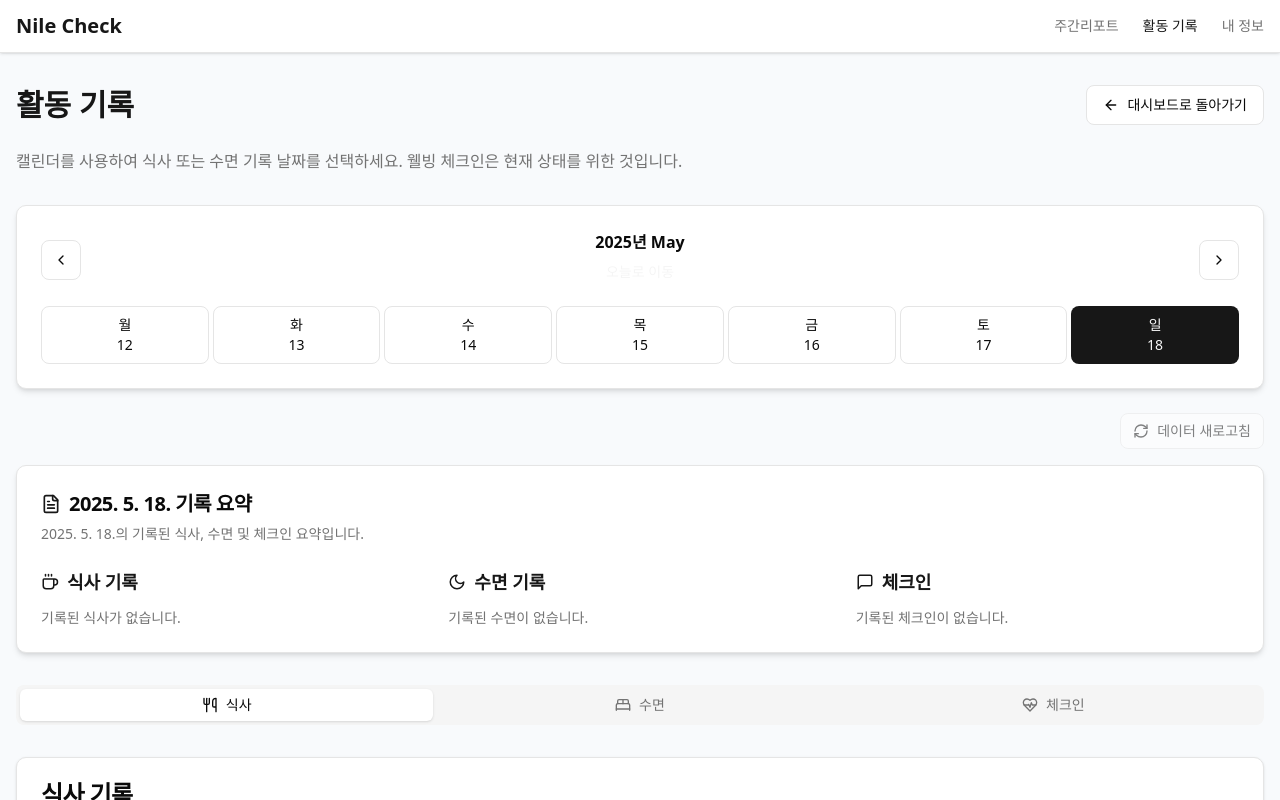
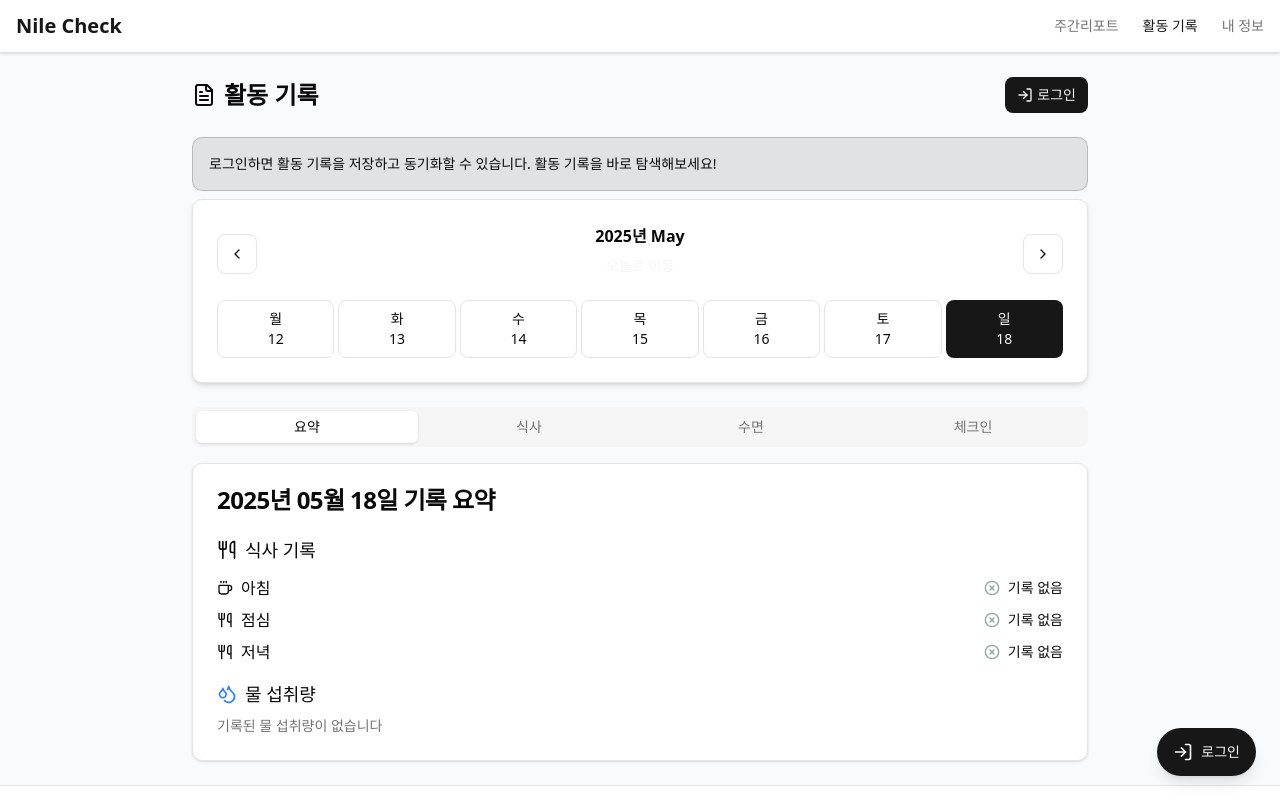
Before and after one commit to linchpin1104/nilecheck, a Next.js app in the folder nile_check_app/: page /log-activity in a window 1280 px wide. Built offline with nearby package versions, Linux system fonts and the light colour scheme.

Commit message:
Fix ESLint errors and build issues: - Remove unused icon imports - Fix type error in WeeklyCalendar prop - Fix null handling in floating login button

```diff
--- a/nile_check_app/app/(app)/log-activity/page.tsx
+++ b/nile_check_app/app/(app)/log-activity/page.tsx
@@ -3,7 +3,7 @@
 import { useState, useEffect } from "react";
 import { Tabs, TabsContent, TabsList, TabsTrigger } from "@/components/ui/tabs";
 import { Card, CardContent, CardHeader, CardTitle, CardDescription } from "@/components/ui/card";
-import { Utensils, BedDouble, HeartPulse, Droplets, Check, X, Moon, MessageSquare, Smile, Coffee, FileText, ArrowLeft, Users2, Edit, Save, RefreshCw } from "lucide-react";
+import { Utensils, HeartPulse, Droplets, Check, X, Moon, FileText, Edit, Save, RefreshCw, LogIn } from "lucide-react";
 import { Button } from "@/components/ui/button";
 import { Label } from "@/components/ui/label";
 import { Checkbox } from "@/components/ui/checkbox";
@@ -20,6 +20,8 @@ import { useAuthStore } from "@/lib/auth";
 import { useToast } from "@/hooks/use-toast";
 import { WaterIntake } from "@/components/ui/water-intake";
 import { ActivitySummary } from "@/components/activity-summary";
+import { FloatingLoginButton } from "@/components/ui/floating-login-button";
+import { Alert, AlertDescription } from "@/components/ui/alert";
 
 export default function LogActivityPage() {
   const {
@@ -35,6 +37,7 @@ export default function LogActivityPage() {
   const { currentUser: user, isAuthenticated } = useAuthStore();
   const { toast } = useToast();
   const [isRefreshing, setIsRefreshing] = useState(false);
+  const [showLoginPrompt, setShowLoginPrompt] = useState(false);
 
   // 페이지 진입 시 Firebase에서 데이터 동기화
   useEffect(() => {
@@ -49,6 +52,12 @@ export default function LogActivityPage() {
         }
         setIsRefreshing(false);
       });
+    } else {
+      // 로그인하지 않은 상태에서는 2초 후 로그인 프롬프트 표시
+      const timer = setTimeout(() => {
+        setShowLoginPrompt(true);
+      }, 2000);
+      return () => clearTimeout(timer);
     }
   }, [isAuthenticated, user, syncData]);
 
@@ -198,10 +207,12 @@ export default function LogActivityPage() {
 
   // Save sleep data
   const handleSaveSleep = async () => {
-    // Check authentication
-    if (!useAuthStore.getState().isAuthenticated) {
-      // Redirect to login page
-      window.location.href = `/login?callbackUrl=${encodeURIComponent(window.location.pathname)}`;
+    if (!isAuthenticated) {
+      toast({
+        title: "로그인이 필요합니다",
+        description: "수면 기록을 저장하려면 로그인해주세요.",
+        variant: "destructive"
+      });
       return;
     }
 
@@ -247,10 +258,12 @@ export default function LogActivityPage() {
 
   // Save checkin data
   const handleSaveCheckin = async () => {
-    // Check authentication
-    if (!useAuthStore.getState().isAuthenticated) {
-      // Redirect to login page
-      window.location.href = `/login?callbackUrl=${encodeURIComponent(window.location.pathname)}`;
+    if (!isAuthenticated) {
+      toast({
+        title: "로그인이 필요합니다",
+        description: "체크인 기록을 저장하려면 로그인해주세요.",
+        variant: "destructive"
+      });
       return;
     }
 
@@ -279,10 +292,12 @@ export default function LogActivityPage() {
 
   // Save meal data
   const handleSaveMeal = async () => {
-    // Check authentication
-    if (!useAuthStore.getState().isAuthenticated) {
-      // Redirect to login page
-      window.location.href = `/login?callbackUrl=${encodeURIComponent(window.location.pathname)}`;
+    if (!isAuthenticated) {
+      toast({
+        title: "로그인이 필요합니다",
+        description: "식사 기록을 저장하려면 로그인해주세요.",
+        variant: "destructive"
+      });
       return;
     }
 
@@ -453,213 +468,65 @@ export default function LogActivityPage() {
   };
 
   return (
-    <div className="container mx-auto py-8 px-4">
-      <div className="flex justify-between items-center mb-6">
-        <h1 className="text-3xl font-bold text-primary">활동 기록</h1>
-        <Button asChild variant="outline">
-          <Link href="/dashboard">
-            <ArrowLeft className="mr-2 h-4 w-4" />
-            대시보드로 돌아가기
+    <div className="container mx-auto py-6 max-w-4xl">
+      <div className="flex flex-col space-y-4">
+        <div className="flex justify-between items-center">
+          <h1 className="text-2xl font-bold inline-flex items-center gap-2">
+            <FileText className="h-6 w-6" />
+            <span>활동 기록</span>
+          </h1>
+
+          <div className="flex items-center gap-2">
+            {isAuthenticated ? (
+              <Button
+                variant="outline"
+                size="sm"
+                onClick={refreshData}
+                disabled={isRefreshing}
+              >
+                <RefreshCw className={`h-4 w-4 mr-2 ${isRefreshing ? 'animate-spin' : ''}`} />
+                새로고침
+              </Button>
+            ) : (
+              <Link href={`/login?callbackUrl=${encodeURIComponent('/log-activity')}`}>
+                <Button size="sm" className="inline-flex items-center gap-1">
+                  <LogIn className="h-4 w-4" />
+                  <span>로그인</span>
+                </Button>
               </Link>
-        </Button>
+            )}
+          </div>
         </div>
 
-      <div className="text-muted-foreground mb-8">
-        캘린더를 사용하여 식사 또는 수면 기록 날짜를 선택하세요. 웰빙 체크인은 현재 상태를 위한 것입니다.
-      </div>
+        {showLoginPrompt && !isAuthenticated && (
+          <Alert className="my-2 bg-primary/10 border border-primary/20">
+            <AlertDescription>
+              로그인하면 활동 기록을 저장하고 동기화할 수 있습니다. 활동 기록을 바로 탐색해보세요!
+            </AlertDescription>
+          </Alert>
+        )}
 
-      {/* 날짜 선택 영역 - WeeklyCalendar 사용 */}
         <WeeklyCalendar
           selectedDate={selectedDate}
           onDateSelect={setSelectedDate}
         />
 
-      {/* 새로고침 버튼 추가 */}
-      <div className="flex justify-end mb-4">
-        <Button
-          variant="outline"
-          size="sm"
-          onClick={refreshData}
-          disabled={isRefreshing || !isAuthenticated}
-          className="flex items-center"
-        >
-          <RefreshCw className={`mr-2 h-4 w-4 ${isRefreshing ? 'animate-spin' : ''}`} />
-          {isRefreshing ? '동기화 중...' : '데이터 새로고침'}
-        </Button>
-      </div>
+        <Tabs defaultValue="summary" className="w-full">
+          <TabsList className="grid grid-cols-4 mb-4">
+            <TabsTrigger value="summary">요약</TabsTrigger>
+            <TabsTrigger value="meals">식사</TabsTrigger>
+            <TabsTrigger value="sleep">수면</TabsTrigger>
+            <TabsTrigger value="checkin">체크인</TabsTrigger>
+          </TabsList>
 
-      {/* 일일 요약 카드 */}
-      <Card className="mb-8 shadow-md">
-        <CardHeader>
-          <CardTitle className="flex items-center gap-2 text-xl">
-            <FileText className="text-primary h-5 w-5" />
-            {format(selectedDate, "yyyy. M. d.")} 기록 요약
-          </CardTitle>
-          <CardDescription>
-            {format(selectedDate, "yyyy. M. d.")}의 기록된 식사, 수면 및 체크인 요약입니다.
-          </CardDescription>
-        </CardHeader>
-        <CardContent>
-          {isFutureDate(selectedDate) ? (
-            <p className="text-center text-muted-foreground py-6">미래 날짜에는 데이터가 없습니다.</p>
-          ) : (
-            <div className="grid grid-cols-1 lg:grid-cols-3 gap-6">
-              <div className="space-y-3">
-                <h4 className="text-lg font-semibold text-primary flex items-center gap-2">
-                  <Coffee size={18}/> 식사 기록
-                </h4>
-                <div className="space-y-2">
-                  {dateRecord.meals.length > 0 ? (
-                    dateRecord.meals.map((meal) => (
-                      <div key={meal.id} className="p-3 border rounded-lg bg-background hover:shadow-md transition-shadow">
-                        <div className="flex items-center justify-between mb-1">
-                          <span className="font-semibold text-sm">
-                            {meal.type === 'breakfast' ? '아침' :
-                             meal.type === 'lunch' ? '점심' :
-                             meal.type === 'dinner' ? '저녁' : '간식'}
-                          </span>
-                          <span className="text-xs text-muted-foreground">
-                            {format(parseISO(meal.dateTime), "HH:mm")}
-                          </span>
-                        </div>
-                        <p className="text-sm text-muted-foreground">
-                          {meal.status === 'eaten' ? '식사함' : '식사 건너뜀'}{meal.description && `: ${meal.description}`}
-                        </p>
-                        {meal.quality && (
-                          <p className="text-xs text-muted-foreground">
-                            품질: <span className="font-medium">
-                            {meal.quality === 'very_poor' ? '매우 나쁨' :
-                             meal.quality === 'poor' ? '나쁨' :
-                             meal.quality === 'average' ? '보통' :
-                             meal.quality === 'good' ? '좋음' : '매우 좋음'}
-                          </span>
-                          </p>
-                        )}
-                      </div>
-                    ))
-                  ) : (
-                    <p className="text-sm text-muted-foreground">기록된 식사가 없습니다.</p>
-                  )}
-                </div>
-              </div>
-
-              <div className="space-y-3">
-                <h4 className="text-lg font-semibold text-primary flex items-center gap-2">
-                  <Moon size={18}/> 수면 기록
-                </h4>
-                {dateRecord.sleep ? (
-                  <div className="p-3 border rounded-lg bg-background hover:shadow-md transition-shadow">
-                    <p className="text-sm text-muted-foreground">
-                      수면 시간: <span className="font-medium">
-                        {((new Date(dateRecord.sleep.endTime).getTime() - new Date(dateRecord.sleep.startTime).getTime()) / (1000 * 60 * 60)).toFixed(1)}시간
-                      </span>
-                    </p>
-                    <p className="text-xs text-muted-foreground">
-                      수면 품질: <span className="font-medium">
-                        {dateRecord.sleep.quality === 1 ? '매우 나쁨' :
-                         dateRecord.sleep.quality === 2 ? '나쁨' :
-                         dateRecord.sleep.quality === 3 ? '보통' :
-                         dateRecord.sleep.quality === 4 ? '좋음' : '매우 좋음'}
-                      </span>
-                    </p>
-                    <p className="text-xs text-muted-foreground">
-                      깬 횟수: <span className="font-medium">{dateRecord.sleep.wakeUpCount}회</span>
-                    </p>
-                  </div>
-                ) : (
-                  <p className="text-sm text-muted-foreground">기록된 수면이 없습니다.</p>
-                )}
-              </div>
-
-              <div className="space-y-3">
-                <h4 className="text-lg font-semibold text-primary flex items-center gap-2">
-                  <MessageSquare size={18}/> 체크인
-                </h4>
-                {dateRecord.checkin ? (
-                  <div className="p-3 border rounded-lg bg-background hover:shadow-md transition-shadow">
-                    <div className="flex items-center mb-2">
-                      <HeartPulse className="w-4 h-4 mr-2 text-yellow-500" />
-                      <span className="text-muted-foreground">스트레스 지수: </span>
-                      <Badge className="ml-1 bg-secondary text-secondary-foreground">{dateRecord.checkin.input.stressLevel}/10</Badge>
-                    </div>
-                    <div className="flex items-start">
-                      <Smile className="w-4 h-4 mr-2 mt-0.5 text-primary shrink-0" />
-                      <span className="text-muted-foreground mr-1">감정: </span>
-                      <div className="inline-flex flex-wrap gap-1">
-                        {dateRecord.checkin.input.mainEmotions.map(emotion => {
-                          const emotionData = emotionOptions.find(e => e.value === emotion);
-                          return (
-                            <Badge key={emotion} variant="outline" className="py-0.5 px-1.5 text-xs">
-                              {emotionData?.label || emotion}
-                            </Badge>
-                          );
-                        })}
-                      </div>
-                    </div>
-                    <div className="flex items-start mt-2">
-                      <Coffee className="w-4 h-4 mr-2 mt-0.5 text-primary shrink-0" />
-                      <span className="text-muted-foreground mr-1">활동: </span>
-                      <div className="inline-flex flex-wrap gap-1">
-                        {dateRecord.checkin.input.todayActivities.map(activity => {
-                          const activityData = activityOptions.find(a => a.key === activity);
-                          return (
-                            <Badge key={activity} variant="outline" className="py-0.5 px-1.5 text-xs">
-                              {activityData?.label || activity}
-                            </Badge>
-                          );
-                        })}
-                      </div>
-                    </div>
-                    {dateRecord.checkin.input.conversationPartner && dateRecord.checkin.input.conversationPartner !== "없음" && (
-                      <div className="flex items-start mt-2">
-                        <Users2 className="w-4 h-4 mr-2 mt-0.5 text-primary shrink-0" />
-                        <span className="text-muted-foreground mr-1">대화 상대: </span>
-                        <Badge variant="outline" className="py-0.5 px-1.5 text-xs">
-                          {dateRecord.checkin.input.conversationPartner}
-                        </Badge>
-                      </div>
-                    )}
-                    {dateRecord.checkin.input.conversationPartner === "배우자" &&
-                      dateRecord.checkin.input.spouseConversationTopics &&
-                      dateRecord.checkin.input.spouseConversationTopics.length > 0 && (
-                      <div className="flex items-start mt-2 pl-6">
-                        <span className="text-muted-foreground mr-1">대화 주제: </span>
-                        <div className="inline-flex flex-wrap gap-1">
-                          {dateRecord.checkin.input.spouseConversationTopics.map(topic => {
-                            const topicData = spouseTopicOptions.find(t => t.key === topic);
-                            return (
-                              <Badge key={topic} variant="outline" className="py-0.5 px-1.5 text-xs">
-                                {topic === "other" && dateRecord.checkin?.input.otherSpouseTopicDetail
-                                  ? `${topicData?.label || topic} (${dateRecord.checkin.input.otherSpouseTopicDetail})`
-                                  : topicData?.label || topic}
-                              </Badge>
-                            );
-                          })}
-                        </div>
-                      </div>
-                    )}
-                  </div>
-                ) : (
-                  <p className="text-sm text-muted-foreground">기록된 체크인이 없습니다.</p>
-                )}
-              </div>
-            </div>
-          )}
-        </CardContent>
-      </Card>
-
-      <Tabs defaultValue="meals" className="w-full">
-        <TabsList className="grid grid-cols-3 mb-8">
-          <TabsTrigger value="meals" className="flex items-center gap-2">
-            <Utensils className="h-4 w-4" /> 식사
-          </TabsTrigger>
-          <TabsTrigger value="sleep" className="flex items-center gap-2">
-            <BedDouble className="h-4 w-4" /> 수면
-          </TabsTrigger>
-          <TabsTrigger value="checkin" className="flex items-center gap-2">
-            <HeartPulse className="h-4 w-4" /> 체크인
-          </TabsTrigger>
-        </TabsList>
+          <TabsContent value="summary">
+            <ActivitySummary
+              date={selectedDate}
+              meals={dateRecord.meals}
+              sleep={dateRecord.sleep}
+              checkin={dateRecord.checkin}
+            />
+          </TabsContent>
 
           <TabsContent value="meals">
             {isFutureDate(selectedDate) ? (
@@ -1337,16 +1204,10 @@ export default function LogActivityPage() {
             )}
           </TabsContent>
         </Tabs>
+      </div>
 
-      {/* 기록 요약 */}
-      <div className="mt-8">
-        <ActivitySummary
-          date={selectedDate}
-          meals={dateRecord.meals}
-          sleep={dateRecord.sleep}
-          checkin={dateRecord.checkin}
-        />
-      </div>
+      {/* 플로팅 로그인 버튼 */}
+      <FloatingLoginButton />
     </div>
   );
 }
--- /dev/null
+++ b/nile_check_app/components/ui/floating-login-button.tsx
@@ -0,0 +1,44 @@
+"use client";
+
+import { useState, useEffect } from "react";
+import { Button } from "@/components/ui/button";
+import { LogIn } from "lucide-react";
+import Link from "next/link";
+import { usePathname } from "next/navigation";
+import { useAuthStore } from "@/lib/auth";
+
+export function FloatingLoginButton() {
+  const { isAuthenticated } = useAuthStore();
+  const pathname = usePathname();
+  const [showButton, setShowButton] = useState(false);
+
+  // 현재 페이지에 대한 URL 인코딩
+  const loginLink = `/login?callbackUrl=${encodeURIComponent(pathname || '')}`;
+
+  useEffect(() => {
+    // 로그인되지 않은 상태에서만 버튼 표시
+    if (!isAuthenticated) {
+      // 페이지 로드 시 약간의 딜레이 후 버튼 표시 (애니메이션 효과 위함)
+      const timer = setTimeout(() => {
+        setShowButton(true);
+      }, 1500);
+
+      return () => clearTimeout(timer);
+    } else {
+      setShowButton(false);
+    }
+  }, [isAuthenticated, pathname]);
+
+  if (isAuthenticated || !showButton) return null;
+
+  return (
+    <div className="fixed bottom-6 right-6 z-50 animate-fadeIn">
+      <Link href={loginLink}>
+        <Button size="lg" className="rounded-full shadow-lg flex items-center gap-2 px-4 py-6">
+          <LogIn className="h-5 w-5" />
+          <span>로그인</span>
+        </Button>
+      </Link>
+    </div>
+  );
+}
--- a/nile_check_app/lib/auth-server.ts
+++ b/nile_check_app/lib/auth-server.ts
@@ -229,10 +229,22 @@ export function setAuthCookie(response: NextResponse, token: string) {
     value: token,
     httpOnly: true,
     path: '/',
-    secure: false, // 개발 환경에서도 작동하도록 false로 설정
+    secure: process.env.NODE_ENV === 'production',
     maxAge: 60 * 60 * 24 * 7, // 7일
-    sameSite: 'lax'
+    sameSite: 'lax',
+    domain: process.env.NODE_ENV === 'production' ? '.vercel.app' : undefined
   });
+
+  // Set cookie in headers directly as well for maximum compatibility
+  const cookieHeader = `${TOKEN_COOKIE_NAME}=${token}; Path=/; Max-Age=${60 * 60 * 24 * 7}; HttpOnly; SameSite=Lax`;
+
+  // Append to existing Set-Cookie headers if any
+  const existingCookies = response.headers.get('Set-Cookie');
+  if (existingCookies) {
+    response.headers.set('Set-Cookie', `${existingCookies}, ${cookieHeader}`);
+  } else {
+    response.headers.set('Set-Cookie', cookieHeader);
+  }
 
   return response;
 }
--- a/nile_check_app/middleware.ts
+++ b/nile_check_app/middleware.ts
@@ -21,11 +21,13 @@ export async function middleware(request: NextRequest) {
                       path === '/debug-login' ||
                       path === '/test-auth' ||
                       path === '/direct-login' ||
-                      path.startsWith('/api/auth/') ||
-                      path.startsWith('/api/meals') ||  // API 엔드포인트 인증 제외 (테스트용)
-                      path.startsWith('/api/sleep') ||  // API 엔드포인트 인증 제외 (테스트용)
-                      path.startsWith('/api/checkins') ||  // API 엔드포인트 인증 제외 (테스트용)
-                      path.startsWith('/api/clear-test-data');  // 테스트 데이터 정리 API
+                      path.startsWith('/api/auth/');
+
+  // Define welcome paths that are always accessible but show login prompt
+  const isWelcomePath = path === '/' ||
+                      path === '/log-activity' ||
+                      path === '/dashboard' ||
+                      path === '/mypage';
 
   // Special handling for the home page - redirect to log-activity
   if (path === '/') {
@@ -34,6 +36,11 @@ export async function middleware(request: NextRequest) {
 
   // Allow access to public paths without authentication check
   if (isPublicPath) {
+    return NextResponse.next();
+  }
+
+  // Allow access to API endpoints (handled by the API routes themselves)
+  if (path.startsWith('/api/')) {
     return NextResponse.next();
   }
 
@@ -49,6 +56,14 @@ export async function middleware(request: NextRequest) {
     } catch (error) {
       console.error('Invalid auth token:', error);
     }
+  }
+
+  // Allow welcome paths to be accessible but with login prompt (handled by client components)
+  if (isWelcomePath) {
+    // Add authentication status to the response headers for client-side handling
+    const response = NextResponse.next();
+    response.headers.set('x-auth-status', isAuthenticated ? 'authenticated' : 'unauthenticated');
+    return response;
   }
 
   // If not authenticated and trying to access a protected route, redirect to login
@@ -67,6 +82,6 @@ export async function middleware(request: NextRequest) {
 // Specify which paths this middleware should run on
 export const config = {
   matcher: [
-    '/((?!api/auth|_next/static|_next/image|favicon.ico|.*\\.svg).*)',
+    '/((?!_next/static|_next/image|favicon.ico|.*\\.svg).*)',
   ],
 };
```
Lines whose indentation alone changed are shown as unchanged.
